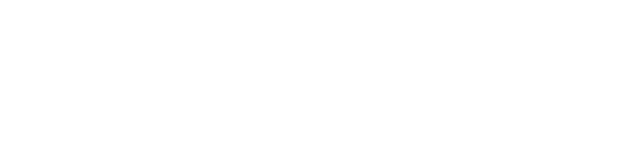
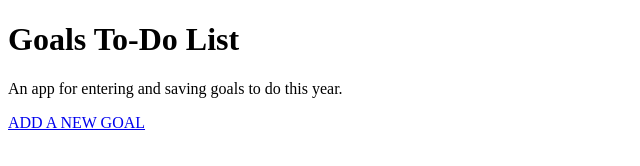
Before and after one commit to b66549/vfw-project1, a plain HTML site: page index.html in a window 1280 px wide. Shown: the whole page, without its empty margins (0-640 px from the left). Drawn offline with Linux system fonts and the light colour scheme.

Commit message:
Filled in head and body of index.html.

```diff
--- a/index.html
+++ b/index.html
@@ -5,10 +5,32 @@
 
 <html>
 	<head>
+		<!-- Meta tags -->
+		<meta charset="utf-8" />
+		<meta name="description" content="My Goals To-Do List App" />
+		<meta name="keyword" content="html5, mobile development, visual frameworks, goals list" />
+		<meta name="robots" content="index, follow" />
+		<meta name="viewport" content="user-scalable=no, width=device-width" />
+		<meta name="HandHeldFriendly" content="True" />
+		<meta name="MobileOptimized" content="320" />
 
+		<!-- Title -->
+		<title>My First Web App: Goals To-Do List</title>
 	</head>
 
 	<body>
+		<!-- Header -->
+		<header>
+			<hgroup>
+				<!-- Name of app -->
+				<h1>Goals To-Do List</h1>
+			</hgroup>
+		</header>
 
+		<!-- Text and ID for the description of the app -->
+		<p id="myAppDescription">An app for entering and saving goals to do this year.</p>
+
+		<!-- Link to the additem.html page -->
+		<a href="additem.html">ADD A NEW GOAL</a>
 	</body>
 </html>
```
